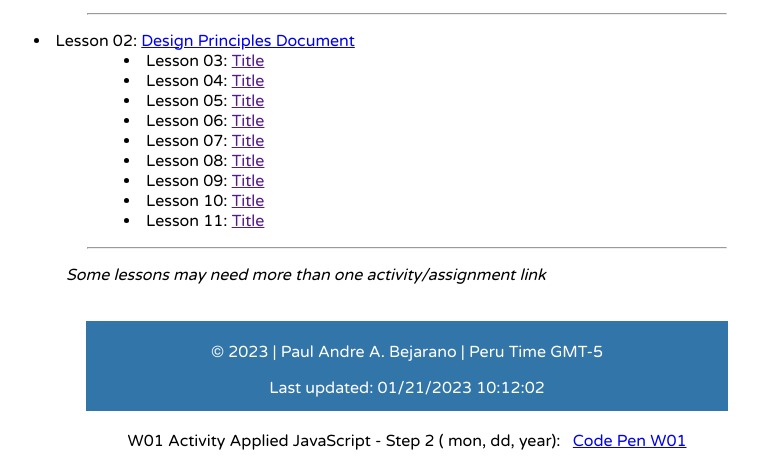
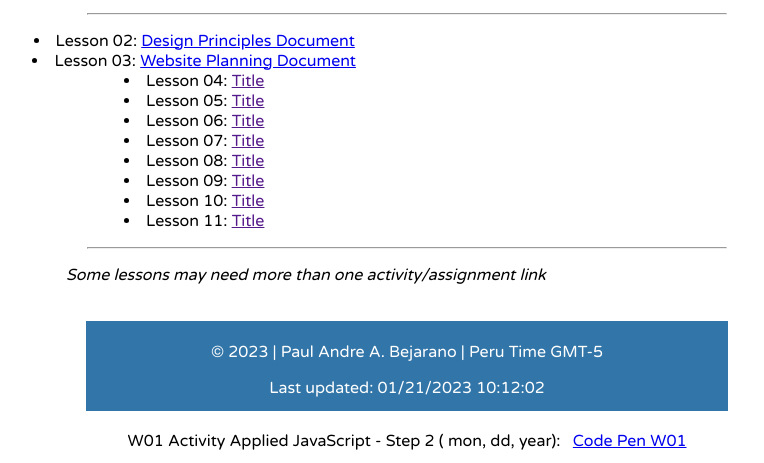
Before and after one commit to bejaranopol/wdd230, a plain HTML site: page index.html in a window 1280 px wide. Shown: the part 337-800 px from the top of the page, without its empty margins (233-997 px from the left). Drawn offline with Linux system fonts and the light colour scheme; a web font is replaced by a local one.

Commit message:
changes w03

```diff
--- a/index.html
+++ b/index.html
@@ -33,7 +33,7 @@
 
         <menu class="list">
             <li> Lesson 02: <a href="lesson2/design-principles.html">Design Principles Document</a></li>
-            <li> Lesson 03: <a href="">Title</a></li>
+            <li> Lesson 03: <a href="lesson3/index.html">Website Planning Document</a></li>
             <li> Lesson 04: <a href="">Title</a></li>
             <li> Lesson 05: <a href="">Title</a></li>
             <li> Lesson 06: <a href="">Title</a></li>
```
